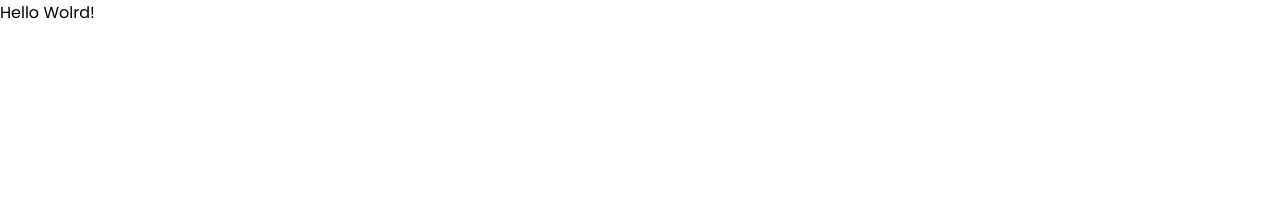
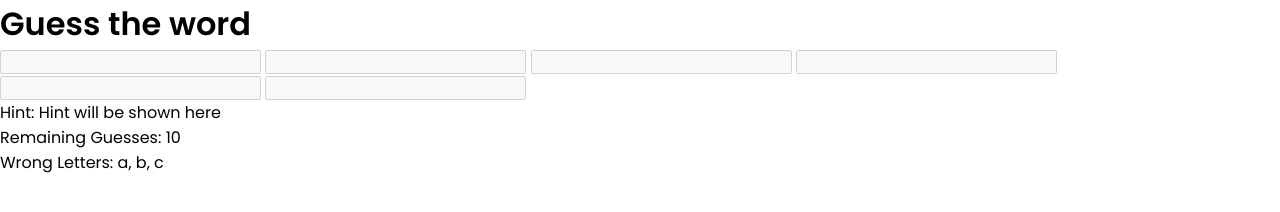
Before and after one commit to Hadi-AlKammouni/Word-Guessing, a plain HTML site: page index.html in a window 1280 px wide. Drawn offline with Linux system fonts and the light colour scheme.

Commit message:
html/ Structuring the page layout

```diff
--- a/index.html
+++ b/index.html
@@ -8,6 +8,30 @@
     <title>Document</title>
 </head>
 <body>
-    <div>Hello Wolrd!</div>
+
+    <div class="wrapper">
+
+        <h1>Guess the word</h1>
+
+        <div class="content">
+
+            <div class="inputs">
+                <input type="text" disabled>
+                <input type="text" disabled>
+                <input type="text" disabled>
+                <input type="text" disabled>
+                <input type="text" disabled>
+                <input type="text" disabled>
+            </div>
+
+            <div class="details">
+                <p class="hint">Hint: <span>Hint will be shown here</span></p>
+                <p class="guess-left">Remaining Guesses: <span>10</span></p>
+                <p class="wrong-letter">Wrong Letters: <span>a, b, c</span></p>
+            </div>
+
+        </div>
+    </div>
+
 </body>
 </html>
```
